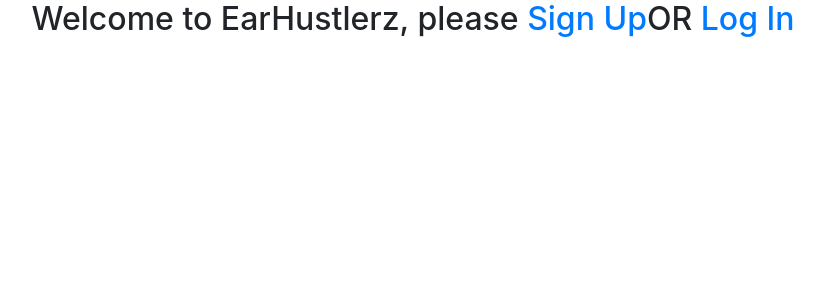
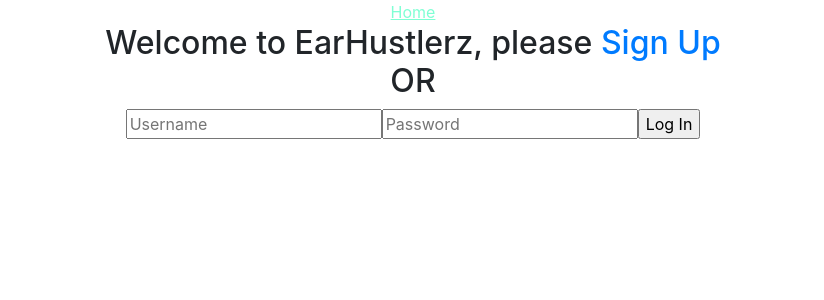
Before and after one commit to TravisGandy-93/EarHustlerz-Client, a React (Create React App) app in the folder earhustlerz-client/: page / in a window 1280 px wide. Shown: the top 300 px of the page, without its empty margins (227-1051 px from the left). Built offline with nearby package versions, Linux system fonts and the light colour scheme; no server answers.

Commit message:
updated logout to return to home screen.

```diff
--- a/earhustlerz-client/src/components/Home.js
+++ b/earhustlerz-client/src/components/Home.js
@@ -1,6 +1,5 @@
 import React from 'react'
 import Login from './Login'
-import Signup from './Signup'
 import { Link } from 'react-router-dom'
 
 
@@ -8,8 +7,10 @@
     return (
         <div>
         <h2> Welcome to EarHustlerz, please  <Link to="/signup">Sign Up</Link>
+         <br></br>
          OR
-         <Link to="/login"> Log In </Link> </h2>
+         </h2>
+         <Login/>
         </div>
     )
 }
--- a/earhustlerz-client/src/components/Logout.js
+++ b/earhustlerz-client/src/components/Logout.js
@@ -1,13 +1,18 @@
 import React from 'react'
 import { connect } from 'react-redux'
 import { logout } from "../actions/currentUser.js"
+import { withRouter } from 'react-router-dom'
 
-const Logout = ({ logout }) => {
+const Logout = ({ logout, history }) => {
     return (
-      <form onSubmit={logout}>
+      <form onSubmit={(event) => {
+        logout(event)
+        history.push('/')
+          }
+        }>
         <input type="submit" value="Log Out"/>
       </form>
     )
   }
 
-  export default connect(null, { logout } )(Logout)
+  export default withRouter(connect(null, { logout } )(Logout))
--- a/earhustlerz-client/src/components/NavBar.js
+++ b/earhustlerz-client/src/components/NavBar.js
@@ -6,11 +6,13 @@
 
 
 
+
+
 const NavBar = ({ currentUser }) => {
     return (
         <div className="NavBar">
           { currentUser ? <h2>Wassup { currentUser.attributes.username }</h2> : "" }
-          { currentUser ? <NavLink to="/">Home</NavLink> : "" }
+          <NavLink to="/">Home</NavLink>
           { currentUser ? <NavLink to="/albums">All Albums</NavLink> : "" }
           { currentUser ? <NavLink to="/albums/new">Add Album</NavLink> : "" }
           { currentUser ? <NavLink to="/reviews">See All Reviews</NavLink> : "" }
```
